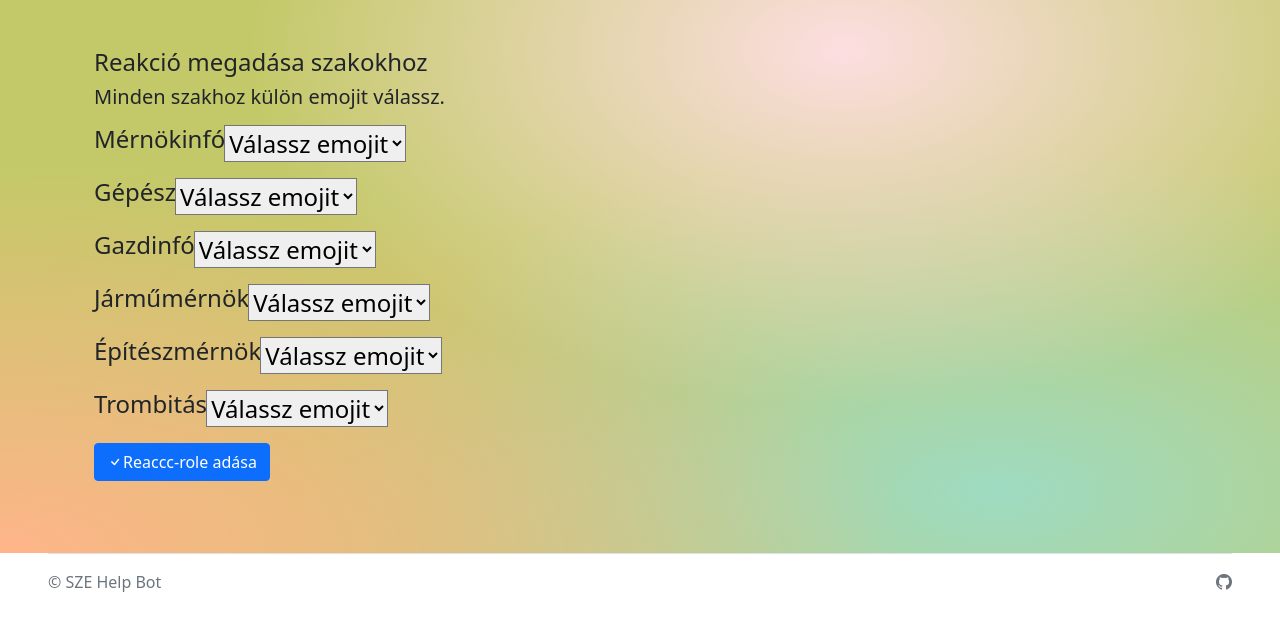
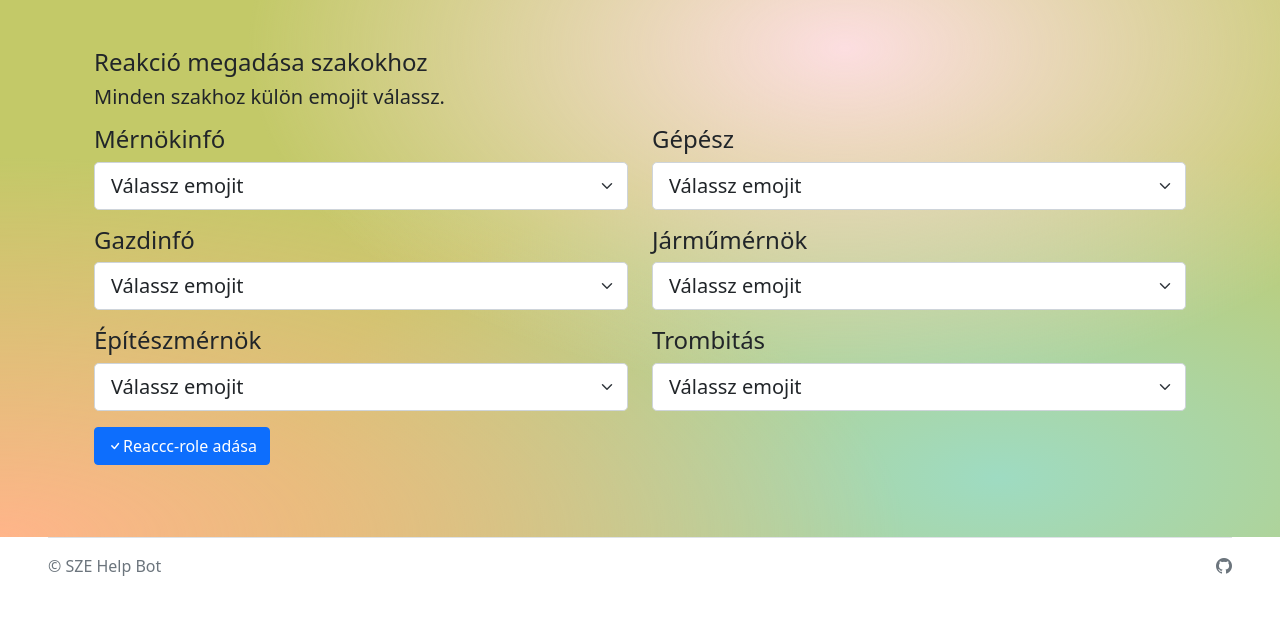
Before and after one commit to Kumiszter/SZEHelpBot, a Flask app: page /role-adas in a window 1280 px wide. Shown: the part 149-780 px from the top of the page. Run offline with Flask 2, Linux system fonts and the light colour scheme; some libraries are stand-ins or nearby versions.

Commit message:
updated styles

```diff
--- a/templates/dates.html
+++ b/templates/dates.html
@@ -20,8 +20,8 @@
 					{% endfor %}
 				</ul>
 				<form method="POST" action="/aktiv-datumok">
-					<span class="input-group-select" id="param">Lista paraméter</span>
-                	<select name="param" id="dateparam">
+					<h4><span class="input-group-select" id="param">Lista paraméter</span></h4>
+                	<select class="form-select mb-3" name="param" id="dateparam">
                     <option value="">Válassz parametert</option>
                     <option value="1">Időtartam (napban)</option>
                     <option value="0">Esemény (darabszámban)</option>
--- a/templates/role.html
+++ b/templates/role.html
@@ -14,22 +14,10 @@
             Minden szakhoz külön emojit válassz.
         </p>
         <form method="POST" action="/role-adas">
-            <div class="input-group mb-3">
-                <span class="input-group-select" id="emoji_minf_class">Mérnökinfó</span>
-                <select name="mernokinfo" id="mernokinfo">
-                    <option value="">Válassz emojit</option>
-                    <option value="computer">💻</option>
-                    <option value="wrench">🔧</option>
-                    <option value="moneybag">💰</option>
-                    <option value="train">🚆</option>
-                    <option value="const_worker">👷</option>
-                    <option value="trumpet">🎺</option>
-
-                </select>
-            </div>
-            <div class="input-group mb-3">
-                <span class="input-group-select" id="emoji_ge_class">Gépész</span>
-                <select name="gepesz" id="gepesz">
+            <div class="row">
+                <div class="w-25 col">
+                    <span class="mb-3" id="emoji_minf_class"><h4>Mérnökinfó</h4></span>
+                    <select class="form-select form-select-lg mb-3" name="mernokinfo" id="mernokinfo">
                         <option value="">Válassz emojit</option>
                         <option value="computer">💻</option>
                         <option value="wrench">🔧</option>
@@ -39,9 +27,10 @@
                         <option value="trumpet">🎺</option>
                     </select>
                     </div>
-            <div class="input-group mb-3">
-                <span class="input-group-select" id="emoji_ginf_class">Gazdinfó</span>
-                <select name="gazdinfo" id="gazdinfo">
+
+                <div class="w-25 col">
+                    <span class="mb-3" id="emoji_ge_class"><h4>Gépész</h4></span>
+                    <select class="form-select form-select-lg mb-3" name="gepesz" id="gepesz">
                         <option value="">Válassz emojit</option>
                         <option value="computer">💻</option>
                         <option value="wrench">🔧</option>
@@ -51,9 +40,11 @@
                         <option value="trumpet">🎺</option>
                     </select>
                 </div>
-            <div class="input-group mb-3">
-                <span class="input-group-select" id="emoji_jm_class">Járműmérnök</span>
-                <select name="jarmumernok" id="jarmumernok">
+            </div>
+            <div class="row">
+                <div class="w-25 col">
+                    <span class="mb-3" id="emoji_ginf_class"><h4>Gazdinfó</h4></span>
+                    <select class="form-select form-select-lg mb-3" name="gazdinfo" id="gazdinfo">
                         <option value="">Válassz emojit</option>
                         <option value="computer">💻</option>
                         <option value="wrench">🔧</option>
@@ -63,9 +54,9 @@
                         <option value="trumpet">🎺</option>
                     </select>
                 </div>
-            <div class="input-group mb-3">
-                <span class="input-group-select" id="emoji_em_class">Építészmérnök</span>
-                <select name="epiteszmernok" id="epiteszmernok">
+                <div class="w-25 col">
+                    <span class="mb-3" id="emoji_jm_class"><h4>Járműmérnök</h4></span>
+                    <select class="form-select form-select-lg mb-3" name="jarmumernok" id="jarmumernok">
                         <option value="">Válassz emojit</option>
                         <option value="computer">💻</option>
                         <option value="wrench">🔧</option>
@@ -75,9 +66,11 @@
                         <option value="trumpet">🎺</option>
                     </select>
                 </div>
-            <div class="input-group mb-3">
-                <span class="input-group-select" id="emoji_t_class">Trombitás</span>
-                <select name="trombitas" id="trombitas">
+            </div>
+            <div class="row">
+                <div class="w-25 col">
+                    <span class="mb-3" id="emoji_em_class"><h4>Építészmérnök</h4></span>
+                    <select class="form-select form-select-lg mb-3" name="epiteszmernok" id="epiteszmernok">
                         <option value="">Válassz emojit</option>
                         <option value="computer">💻</option>
                         <option value="wrench">🔧</option>
@@ -87,6 +80,19 @@
                         <option value="trumpet">🎺</option>
                     </select>
                 </div>
+                <div class="w-25 col">
+                    <span class="mb-3" id="emoji_t_class"><h4>Trombitás</h4></span>
+                    <select class="form-select form-select-lg mb-3" name="trombitas" id="trombitas">
+                        <option value="">Válassz emojit</option>
+                        <option value="computer">💻</option>
+                        <option value="wrench">🔧</option>
+                        <option value="moneybag">💰</option>
+                        <option value="train">🚆</option>
+                        <option value="const_worker">👷</option>
+                        <option value="trumpet">🎺</option>
+                    </select>
+                </div>
+                </div>
                     <span><button type="submit" class="btn btn-primary mb-3"><i class="bi bi-check"></i>Reaccc-role adása</button></span>
                 </div>
         </form>
```
Also changed, not shown: templates/channel.html (+7 -3 lines). Lines whose indentation alone changed are shown as unchanged.
